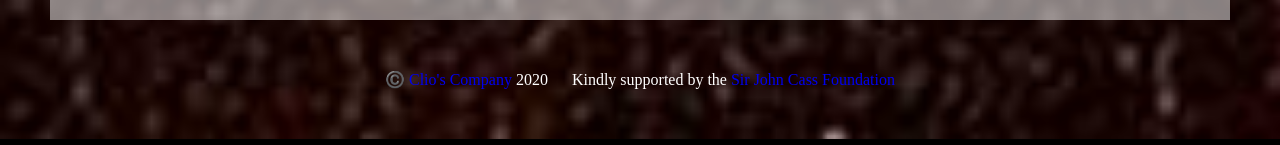
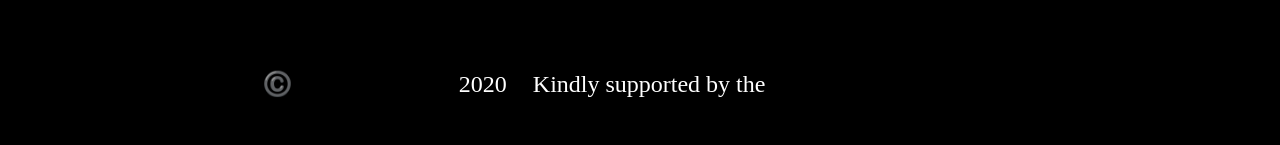
Before and after one commit to GiacomoSorbi/LizzieCrockett-module-ii, a React (Create React App) app: page /life in a window 1280 px wide. Shown: the part 3108-3253 px from the top of the page. Built offline with nearby package versions, Linux system fonts and the light colour scheme; a web font is replaced by a local one.

Commit message:
css improvements & optimised background image

```diff
--- a/src/App.css
+++ b/src/App.css
@@ -6,7 +6,7 @@ body {
     font-family: 'IM Fell Double Pica', serif;
     background-image: url('./images/lelyportrait.jpg');
     background-repeat: no-repeat;
-    background-size: cover;
+    background-position: -135px -650px;
 }
  h1 {
      font-family: 'IM Fell Double Pica', serif;
@@ -40,7 +40,6 @@ body {
 }
 
 .innerpage-wrapper {
-    background-color: rgba(255, 255, 255, 0.5);
     font-family: 'ABeeZee', sans-serif;
     display: flex;
     flex-direction: column;
@@ -50,6 +49,7 @@ body {
 
 .page-title {
     margin-bottom: 0px;
+    color: white;
 }
 
 .content-wrapper {
--- a/src/components/Footer/Footer.css
+++ b/src/components/Footer/Footer.css
@@ -1,6 +1,7 @@
 .footer {
     text-align: center;
     color: white;
+    font-size: 1.5em;
 }
 
 #clio-ident {
@@ -13,6 +14,7 @@
 
 .footer a {
     text-decoration: none;
+    color: black;
 }
 
 .footer a:hover {
--- a/src/components/HomePage/HomePage.css
+++ b/src/components/HomePage/HomePage.css
@@ -10,7 +10,7 @@
 
 .intro-text {
     text-align: left;
-    margin: 50px 100px 50px 200px;
+    margin: 100px 100px 50px 200px;
 }
 
 @keyframes fadein {
@@ -45,7 +45,7 @@
 
 
 #intro {
-
+      margin-top: 100px;
       animation: fadein 2s;
       animation-delay: 7s;
       animation-fill-mode: backwards;
--- a/src/components/Stories/Stories.css
+++ b/src/components/Stories/Stories.css
@@ -18,6 +18,7 @@
 
 .story-link a {
     text-decoration: none;
+    color: black;
 }
 
 .story-link a:hover {
```
Also changed, not shown: src/images/lelyportrait.jpg.
